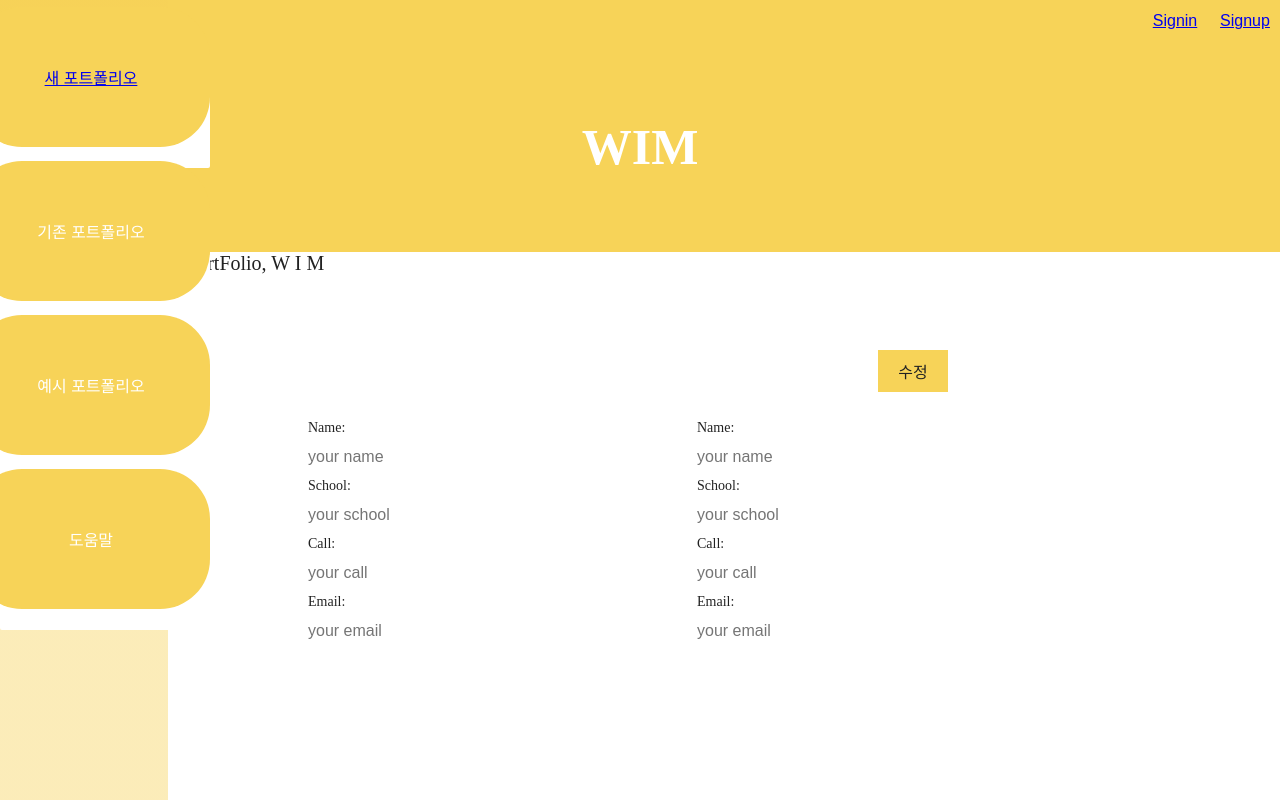
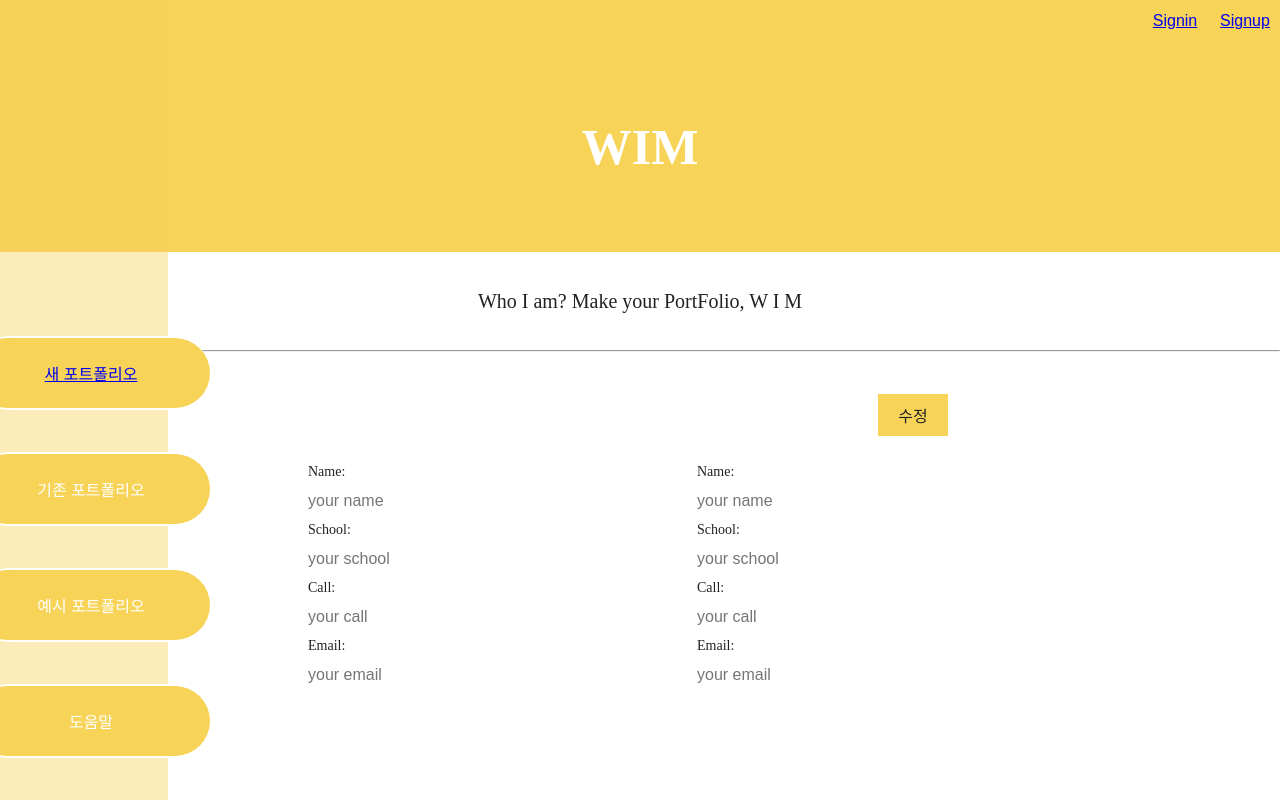
Before and after one commit to EJ-KANG02/WIM, a React (Create React App) app in the folder hello-wim/: page / in a window 1280 px wide. Built offline with nearby package versions, Linux system fonts and the light colour scheme.

Commit message:
[DESIGN] #18 Designed Mainpage
메인 페이지 디자인 깔끔하게 변경 (거의 완성)

```diff
--- a/hello-wim/src/Main.css
+++ b/hello-wim/src/Main.css
@@ -32,9 +32,10 @@
   /*border-bottom: 1px solid var(--mainBlack);  밑면에만 테두리 추가 */
   outline: none;
   height: 7rem;
-  width: 45rem;
+  width: 100%;
   font-size: 20px;
   display: flex;
-  justify-content: left;
+  text-align: center;
+  justify-content: center;
   flex-direction: column;
 }
--- a/hello-wim/src/Main.js
+++ b/hello-wim/src/Main.js
@@ -92,6 +92,7 @@ const handleAlert = ({type, text}) => {
       <div className="Introduce">
             Who I am? Make your PortFolio, W I M
           </div>
+          <hr style={{marginBottom: '3rem'}}/>
       <div className="Main">
         <div className="MenuBar">
           {/* menuList */}
--- a/hello-wim/src/Newportfolio.css
+++ b/hello-wim/src/Newportfolio.css
@@ -1,10 +1,3 @@
-.MenuBar {
-    position: fixed;
-    top: 0;  /* 또는 원하는 위치 */
-    left: 0;  /* 또는 원하는 위치 */
-    z-index: 1000; /* 다른 요소 위에 표시되게 하려면 높은 z-index */
-  }
-
 .PostTitle {
     background-color: var(--mainWhite);
     border: solid 2px var(--secondColor);
--- a/hello-wim/src/components/MenuList.js
+++ b/hello-wim/src/components/MenuList.js
@@ -1,10 +1,9 @@
 import React from 'react'
 import { Link } from 'react-router-dom';
-import './MenuList.css'
 
 const MenuList = () => {
   return (
-    <div style={{ display: 'flex', flexDirection: 'column', gap: '3rem', marginTop: '4rem'}}>
+    <div style={{ display: 'flex', flexDirection: 'column', marginTop: '24rem'}}>
         <div className="backbtn">
     <button className='menubtn'>
       <Link to="/Newportfolio">새 포트폴리오</Link>
--- a/hello-wim/src/index.css
+++ b/hello-wim/src/index.css
@@ -38,6 +38,9 @@ body {
 }
 
 .MenuBar {
+  position: fixed;
+  top: 0;  /* 또는 원하는 위치 */
+  z-index: 1000; /* 다른 요소 위에 표시되게 하려면 높은 z-index */
   display: flex;
   width: 20rem;
   height: 100%;
@@ -64,9 +67,7 @@ body {
   border: none;
   border-radius: 50px;;
   display: block;
-  margin-left: -2rem;
-  margin-bottom: 5rem;
-  height: 10rem;
+  height: 5rem;
   width: 17rem;
   cursor: pointer;
   display: flex;
@@ -74,3 +75,16 @@ body {
   justify-content: center;
 
 }
+
+.backbtn {
+  text-decoration: none;
+  display: flex;
+  background-color: var(--mainWhite);
+  outline: 0;
+  border: none;
+  border-radius: 50px;;
+  margin-left: -2rem;
+  margin-bottom: 3rem;
+  height: 7rem;
+  align-items: center;
+}
```
